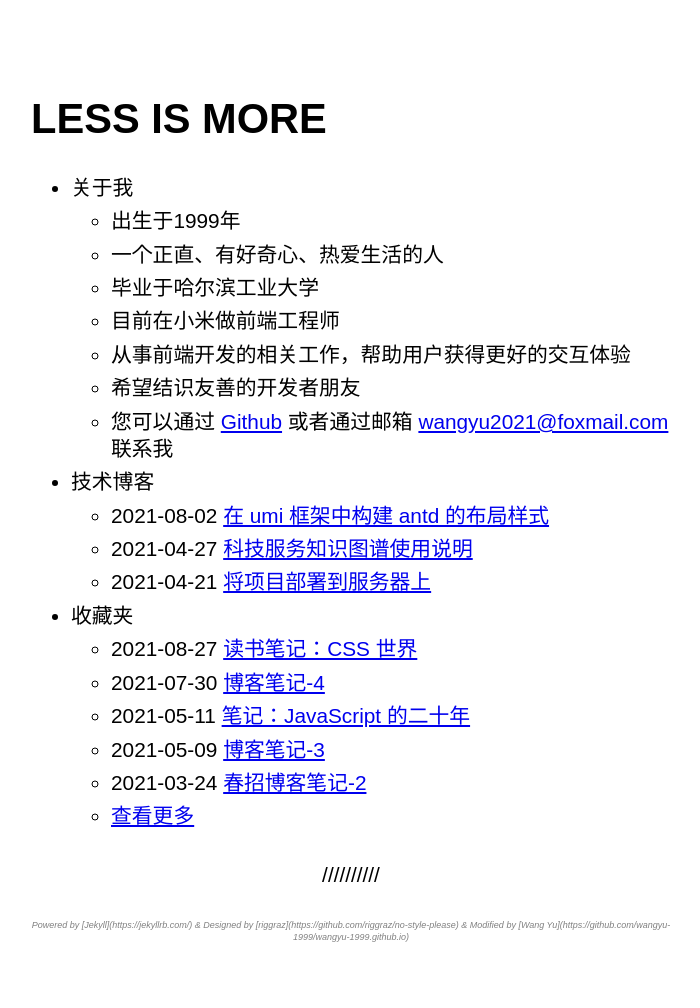
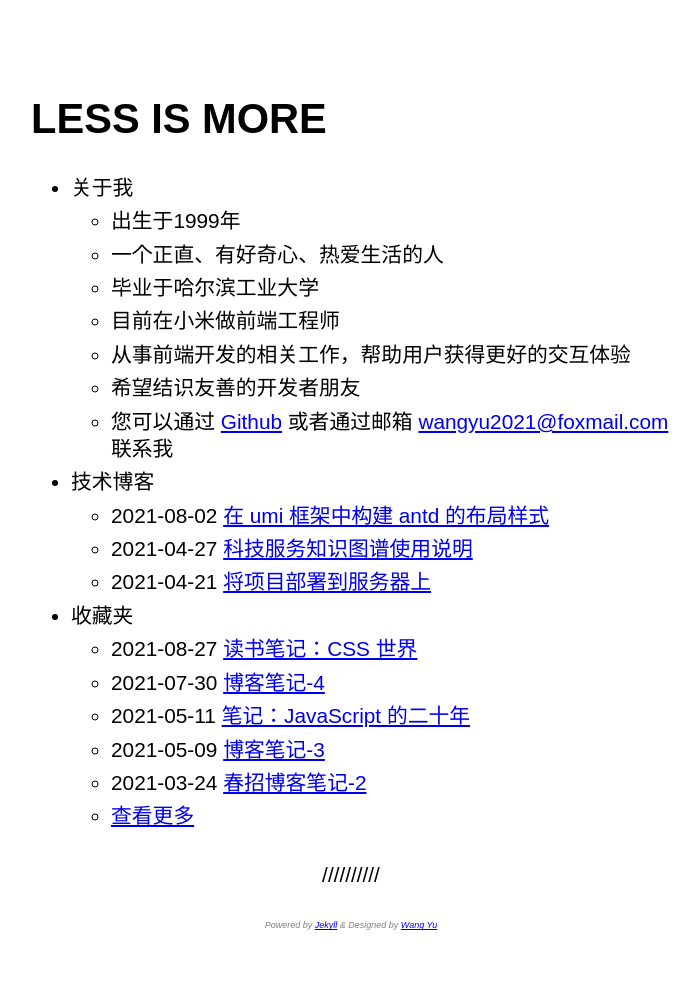
Before and after one commit to wangyu-1999/wangyu-1999.github.io, a Jekyll site: the page built from index.md, in a window 1280 px wide. Shown: the whole page, without its empty margins (289-989 px from the left). Built offline with Jekyll 4.4.1, drawn with Linux system fonts in a browser that asks for light colours; comment, search, counter and statistics services are not loaded.

Commit message:
fix: 修改版权信息

```diff
--- a/index.md
+++ b/index.md
@@ -6,4 +6,4 @@ layout: home
 
 ---
 
-<center>Powered by [Jekyll](https://jekyllrb.com/) & Designed by [riggraz](https://github.com/riggraz/no-style-please) & Modified by [Wang Yu](https://github.com/wangyu-1999/wangyu-1999.github.io)</center>
+<center>Powered by <a href="https://jekyllrb.com/">Jekyll</a> & Designed by <a href="https://github.com/wangyu-1999">Wang Yu</a><center>
```
